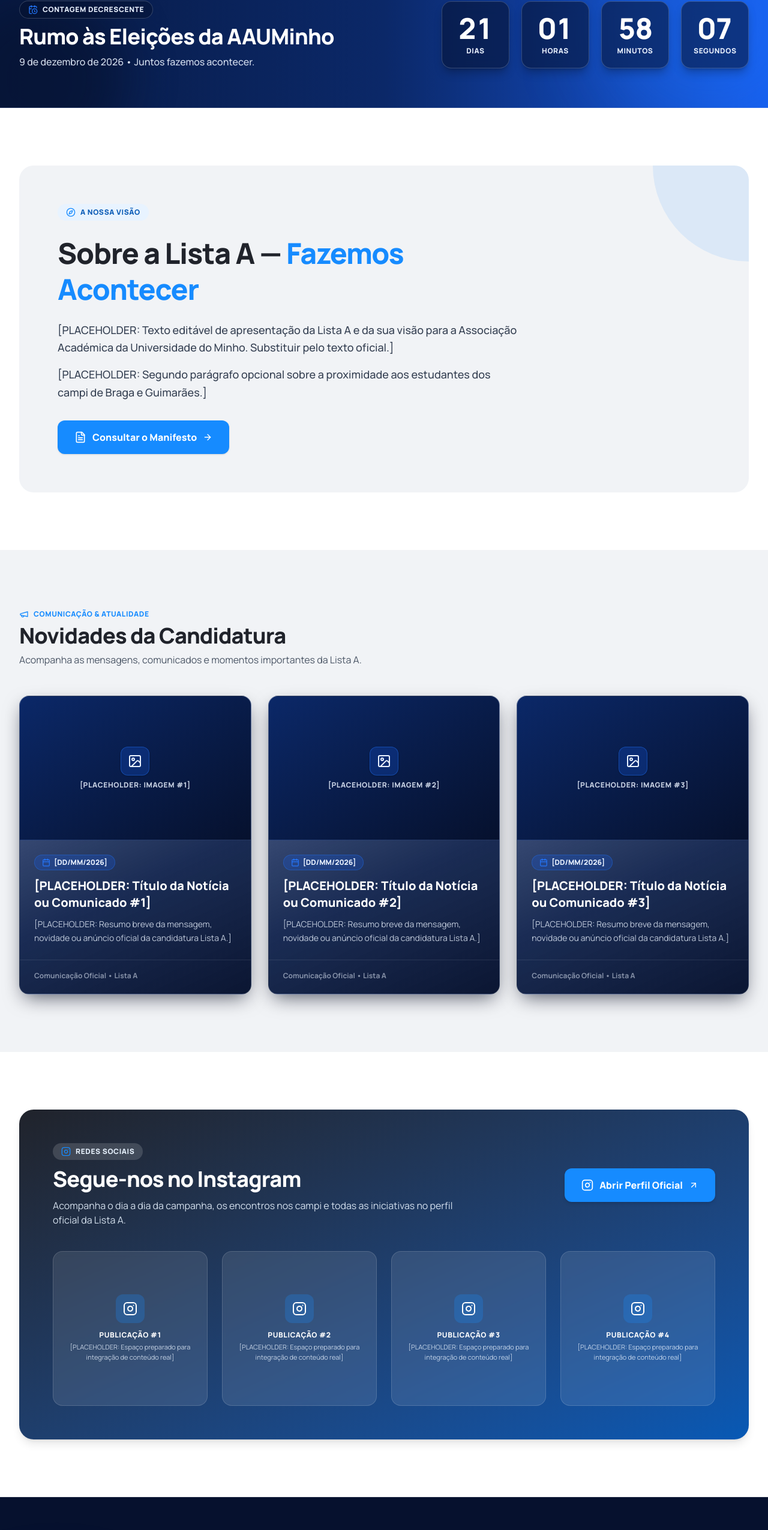
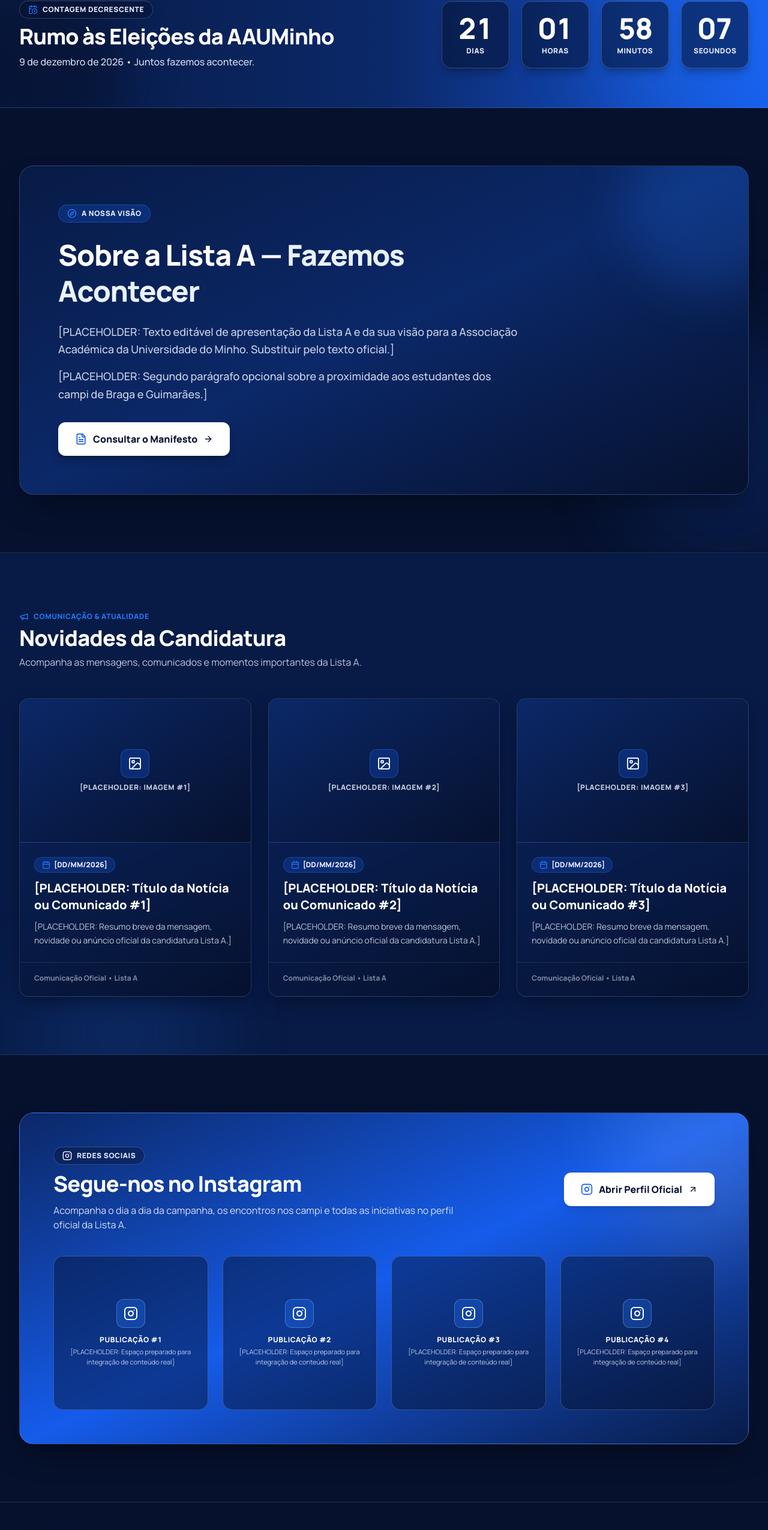
Before and after one commit to listaaaauminho2027-boop/Fazemos-Acontecer, a Next.js app: page / in a window 1280 px wide. Shown: the part 784-3335 px from the top of the page at 60% size. Built offline with nearby package versions, Linux system fonts and the light colour scheme.

Commit message:
Update page.tsx

```diff
--- a/src/app/page.tsx
+++ b/src/app/page.tsx
@@ -16,7 +16,7 @@ export default function HomePage() {
   const instagramSlots = [1, 2, 3, 4];
 
   return (
-    <div>
+    <div className="bg-[#06112E]">
       {/* 1. HERO PRINCIPAL */}
       <Hero />
 
@@ -24,23 +24,26 @@ export default function HomePage() {
       <Countdown />
 
       {/* 3. SECÇÃO DE APRESENTAÇÃO */}
-      <section className="py-20 lg:py-24 bg-white border-b border-[#F1F3F6]">
-        <div className="max-w-7xl mx-auto px-4 sm:px-6 lg:px-8">
-          <div className="bg-[#F1F3F6] rounded-3xl p-8 sm:p-12 lg:p-16 relative overflow-hidden">
-            <div className="absolute top-0 right-0 w-40 h-40 bg-[#168BFF]/10 rounded-bl-full pointer-events-none" />
+      <section className="py-20 lg:py-24 bg-[#06112E] border-b border-[#EAF2FF]/12 relative overflow-hidden">
+        <div className="absolute top-1/2 -right-32 w-96 h-96 rounded-full bg-[#155CEB]/15 blur-3xl pointer-events-none" />
+
+        <div className="max-w-7xl mx-auto px-4 sm:px-6 lg:px-8 relative z-10">
+          <div className="rounded-3xl bg-gradient-to-br from-[#081B46] via-[#0B2868] to-[#06112E] border border-[#EAF2FF]/15 p-8 sm:p-12 lg:p-16 relative overflow-hidden shadow-2xl shadow-black/40">
+            {/* Forma curva decorativa */}
+            <div className="absolute -top-20 -right-20 w-72 h-72 rounded-full bg-[#2478FF]/20 blur-2xl pointer-events-none" />
 
             <div className="max-w-3xl space-y-6 relative z-10">
-              <div className="inline-flex items-center gap-2 px-3.5 py-1.5 rounded-full bg-[#E8F3FF] text-[#0759B5] font-extrabold text-xs uppercase tracking-wider">
-                <Compass className="w-4 h-4 text-[#168BFF]" />
+              <div className="inline-flex items-center gap-2 px-3.5 py-1.5 rounded-full bg-[#155CEB]/25 border border-[#2478FF]/40 text-[#EAF2FF] font-extrabold text-xs uppercase tracking-wider">
+                <Compass className="w-4 h-4 text-[#2478FF]" />
                 <span>A Nossa Visão</span>
               </div>
 
-              <h2 className="text-3xl sm:text-4xl lg:text-5xl font-extrabold text-[#20232B] tracking-tight leading-tight">
+              <h2 className="text-3xl sm:text-4xl lg:text-5xl font-extrabold text-white tracking-tight leading-tight">
                 Sobre a Lista A —{' '}
-                <span className="text-[#168BFF]">Fazemos Acontecer</span>
+                <span className="text-[#EAF2FF]">Fazemos Acontecer</span>
               </h2>
 
-              <div className="space-y-4 text-base sm:text-lg text-gray-700 leading-relaxed font-medium">
+              <div className="space-y-4 text-base sm:text-lg text-[#EAF2FF]/85 leading-relaxed font-medium">
                 <p>
                   [PLACEHOLDER: Texto editável de apresentação da Lista A e da sua visão para a Associação Académica da Universidade do Minho. Substituir pelo texto oficial.]
                 </p>
@@ -52,9 +55,9 @@ export default function HomePage() {
               <div className="pt-2">
                 <Link
                   href="/manifesto"
-                  className="inline-flex items-center gap-2.5 bg-[#168BFF] hover:bg-[#0759B5] text-white font-extrabold px-7 py-4 rounded-xl transition-all shadow-sm hover:shadow-md"
+                  className="inline-flex items-center gap-2.5 bg-white hover:bg-[#EAF2FF] text-[#06112E] font-extrabold px-7 py-4 rounded-xl transition-all shadow-lg shadow-black/25 hover:-translate-y-0.5"
                 >
-                  <FileText className="w-5 h-5" />
+                  <FileText className="w-5 h-5 text-[#155CEB]" />
                   <span>Consultar o Manifesto</span>
                   <ArrowRight className="w-4 h-4" />
                 </Link>
@@ -65,18 +68,20 @@ export default function HomePage() {
       </section>
 
       {/* 4. SECÇÃO DE COMUNICAÇÃO */}
-      <section className="py-20 lg:py-24 bg-[#F1F3F6]">
-        <div className="max-w-7xl mx-auto px-4 sm:px-6 lg:px-8">
+      <section className="py-20 lg:py-24 bg-[#081B46] border-b border-[#EAF2FF]/12 relative overflow-hidden">
+        <div className="absolute -bottom-32 left-10 w-80 h-80 rounded-full bg-[#2478FF]/12 blur-3xl pointer-events-none" />
+
+        <div className="max-w-7xl mx-auto px-4 sm:px-6 lg:px-8 relative z-10">
           <div className="flex flex-col md:flex-row md:items-end justify-between mb-12 gap-4">
             <div className="space-y-2">
-              <div className="inline-flex items-center gap-2 text-xs font-extrabold uppercase tracking-wider text-[#168BFF]">
+              <div className="inline-flex items-center gap-2 text-xs font-extrabold uppercase tracking-wider text-[#2478FF]">
                 <Megaphone className="w-4 h-4" />
                 <span>Comunicação & Atualidade</span>
               </div>
-              <h2 className="text-3xl sm:text-4xl font-extrabold text-[#20232B] tracking-tight">
+              <h2 className="text-3xl sm:text-4xl font-extrabold text-white tracking-tight">
                 Novidades da Candidatura
               </h2>
-              <p className="text-gray-600 text-sm sm:text-base max-w-xl">
+              <p className="text-[#EAF2FF]/80 text-sm sm:text-base max-w-xl">
                 Acompanha as mensagens, comunicados e momentos importantes da Lista A.
               </p>
             </div>
@@ -91,19 +96,21 @@ export default function HomePage() {
       </section>
 
       {/* 5. SECÇÃO INSTAGRAM */}
-      <section className="py-20 lg:py-24 bg-white">
+      <section className="py-20 lg:py-24 bg-[#06112E]">
         <div className="max-w-7xl mx-auto px-4 sm:px-6 lg:px-8">
-          <div className="rounded-3xl bg-gradient-to-br from-[#20232B] to-[#0759B5] p-8 sm:p-12 lg:p-14 text-white shadow-lg">
-            <div className="flex flex-col lg:flex-row lg:items-center justify-between gap-8 mb-10">
+          <div className="rounded-3xl bg-gradient-to-br from-[#0B2868] via-[#155CEB] to-[#081B46] p-8 sm:p-12 lg:p-14 text-white shadow-2xl shadow-black/45 border border-[#EAF2FF]/20 relative overflow-hidden">
+            <div className="absolute -right-24 -top-24 w-80 h-80 rounded-full bg-white/10 blur-3xl pointer-events-none" />
+
+            <div className="flex flex-col lg:flex-row lg:items-center justify-between gap-8 mb-10 relative z-10">
               <div className="space-y-3 max-w-2xl">
-                <div className="inline-flex items-center gap-2 px-3.5 py-1.5 rounded-full bg-white/15 text-[#E8F3FF] font-extrabold text-xs uppercase tracking-wider">
-                  <Instagram className="w-4 h-4 text-[#168BFF]" />
+                <div className="inline-flex items-center gap-2 px-3.5 py-1.5 rounded-full bg-[#06112E]/40 border border-[#EAF2FF]/20 text-[#EAF2FF] font-extrabold text-xs uppercase tracking-wider">
+                  <Instagram className="w-4 h-4 text-white" />
                   <span>Redes Sociais</span>
                 </div>
-                <h2 className="text-3xl sm:text-4xl font-extrabold tracking-tight">
+                <h2 className="text-3xl sm:text-4xl font-extrabold tracking-tight text-white">
                   Segue-nos no Instagram
                 </h2>
-                <p className="text-[#E8F3FF]/90 text-sm sm:text-base">
+                <p className="text-[#EAF2FF]/90 text-sm sm:text-base">
                   Acompanha o dia a dia da campanha, os encontros nos campi e todas as iniciativas no perfil oficial da Lista A.
                 </p>
               </div>
@@ -112,27 +119,27 @@ export default function HomePage() {
                 href="https://www.instagram.com/"
                 target="_blank"
                 rel="noopener noreferrer"
-                className="inline-flex items-center justify-center gap-2.5 bg-[#168BFF] hover:bg-white text-white hover:text-[#0759B5] font-extrabold px-7 py-4 rounded-xl transition-all shadow-md shrink-0"
+                className="inline-flex items-center justify-center gap-2.5 bg-white hover:bg-[#EAF2FF] text-[#06112E] font-extrabold px-7 py-4 rounded-xl transition-all shadow-lg shrink-0 hover:-translate-y-0.5"
               >
-                <Instagram className="w-5 h-5" />
+                <Instagram className="w-5 h-5 text-[#155CEB]" />
                 <span>Abrir Perfil Oficial</span>
                 <ArrowUpRight className="w-4 h-4" />
               </a>
             </div>
 
-            <div className="grid grid-cols-2 lg:grid-cols-4 gap-4 sm:gap-6">
+            <div className="grid grid-cols-2 lg:grid-cols-4 gap-4 sm:gap-6 relative z-10">
               {instagramSlots.map((slot) => (
                 <div
                   key={slot}
-                  className="aspect-square rounded-2xl bg-white/10 backdrop-blur-xs border border-white/15 p-5 flex flex-col items-center justify-center text-center"
+                  className="aspect-square rounded-2xl bg-[#06112E]/45 backdrop-blur-xs border border-[#EAF2FF]/20 p-5 flex flex-col items-center justify-center text-center"
                 >
-                  <div className="w-12 h-12 rounded-xl bg-[#168BFF]/25 flex items-center justify-center mb-3">
+                  <div className="w-12 h-12 rounded-xl bg-[#2478FF]/30 border border-[#EAF2FF]/25 flex items-center justify-center mb-3">
                     <Instagram className="w-6 h-6 text-white" />
                   </div>
                   <span className="text-xs font-extrabold uppercase tracking-wider text-white">
                     Publicação #{slot}
                   </span>
-                  <span className="text-[11px] text-[#E8F3FF]/80 mt-1">
+                  <span className="text-[11px] text-[#EAF2FF]/80 mt-1">
                     [PLACEHOLDER: Espaço preparado para integração de conteúdo real]
                   </span>
                 </div>
```
